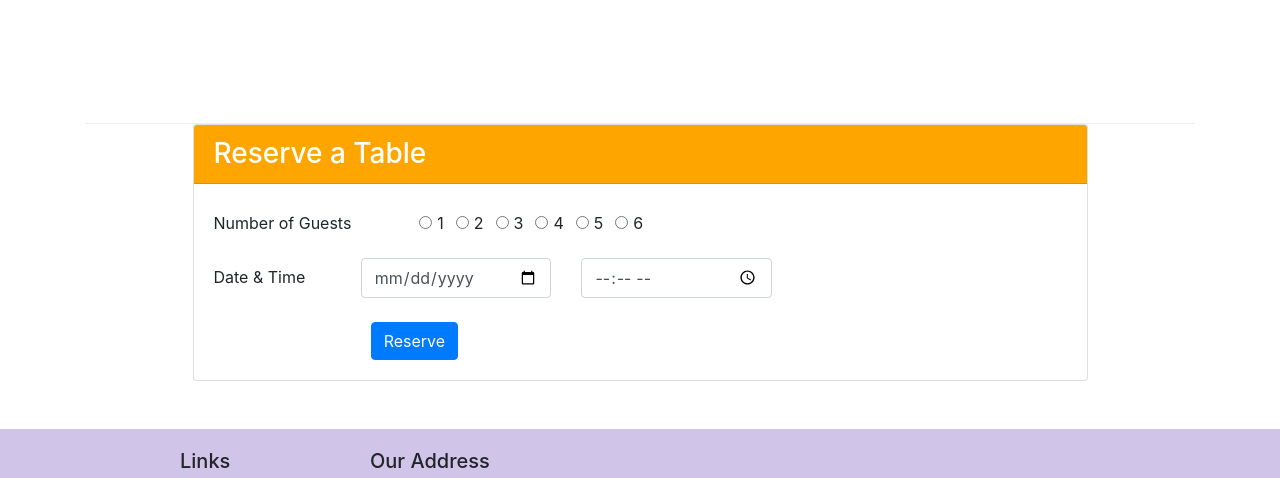
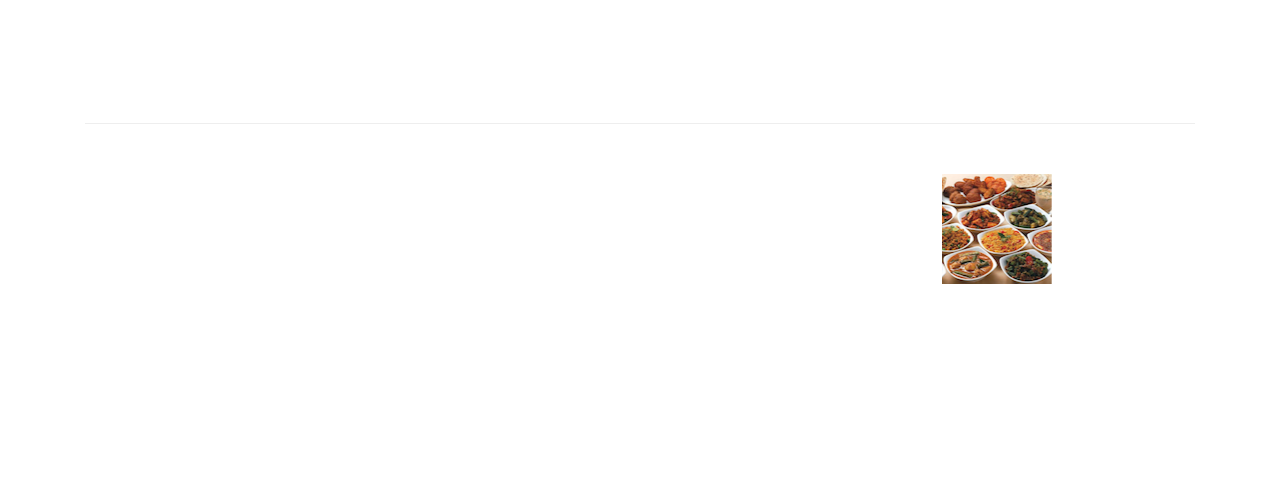
Before and after one commit to najim11rahman/Bootstrap-4-FrameWork-, a website: page index.html in a window 1280 px wide. Shown: the part 1410-1888 px from the top of the page. Drawn offline with nearby package versions, Linux system fonts and the light colour scheme; files whose address does not match are found by name.

Commit message:
Add files via upload

```diff
--- a/index.html
+++ b/index.html
@@ -145,7 +145,57 @@
                 </div>
             </div>
         </div>
-        <div id="reserve" class="col-12 col-sm-10 offset-sm-1">
+        <div class="row row-content">
+            <div class="col">
+                <div id="mycarousel" class="carousel slide" data-ride="carousel">
+                    <div class="carousel-inner" role="listbox">
+                        <div class="carousel-item active">
+                            <img class="d-block img-fluid"
+                                src="img/uthappizza.png" alt="Uthappizza">
+                            <div class="carousel-caption d-none d-md-block">
+                                <h2 style="margin-bottom: 60px; margin-left: 300px;">Uthappizza <span class="badge badge-danger">HOT</span> <span class="badge badge-pill badge-default">$4.99</span></h2>
+                                <p style="margin-left: 300px;">A unique combination of Indian Uthappam (pancake) and
+                            Italian pizza, topped with Cerignola olives, ripe vine
+                            cherry tomatoes, Vidalia onion, Guntur chillies and
+                            Buffalo Paneer.</p>
+                            </div>
+                        </div>
+                        <div class="carousel-item">
+                            <img class="d-block img-fluid"
+                            src="img/buffet.png" alt="Uthappizza">
+                        <div class="carousel-caption d-none d-md-block">
+                            <h2 style="margin-bottom: 60px; margin-left: 300px;">Weekend Grand Buffet <span class="badge badge-danger">NEW</span></h2>
+                            <p style="margin-left: 300px;"> mouthwatering combinations with a choice of five different salads, six enticing appetizers, six main entrees and five choicest desserts. Free flowing bubbly and soft drinks. All for just $19.99 per person
+                            </p>
+                        </div>
+                        </div>
+                        <div class="carousel-item">
+                            <img class="d-block img-fluid"
+                            src="img/alberto.png" alt="Uthappizza">
+                        <div class="carousel-caption d-none d-md-block">
+                            <h2 style="margin-bottom: 60px; margin-left: 300px;">Alberto Somayya </h2>
+                            <p style="margin-left: 300px;">Award winning three-star Michelin chef with wide
+                            International experience having worked closely with
+                            whos-who in the culinary world, he specializes in
+                            creating mouthwatering Indo-Italian fusion experiences.</p>
+                        </div>
+                        </div>
+                    </div>
+                    <ol class="carousel-indicators" style="margin-left: 500px;">
+                        <li data-target="#mycarousel" data-slide-to="0" class="active"></li>
+                        <li data-target="#mycarousel" data-slide-to="1"></li>
+                        <li data-target="#mycarousel" data-slide-to="2"></li>
+                    </ol>
+                    <a class="carousel-control-prev" href="#mycarousel" role="button" data-slide="prev">
+                        <span class="carousel-control-prev-icon"></span>
+                    </a>
+                    <a class="carousel-control-next" href="#mycarousel" role="button" data-slide="next">
+                        <span class="carousel-control-next-icon"></span>
+                    </a>
+                </div>
+             </div>
+        </div>
+        <div id="reserveform" class="col-12 col-sm-10 offset-sm-1">
             <div class="card">
                 <h3 class="card-header text-white" style="background-color:orange">Reserve a Table</h3>
                 <div class="card-body">
```
Also changed, not shown: aboutus.html (line endings or trailing spaces).
